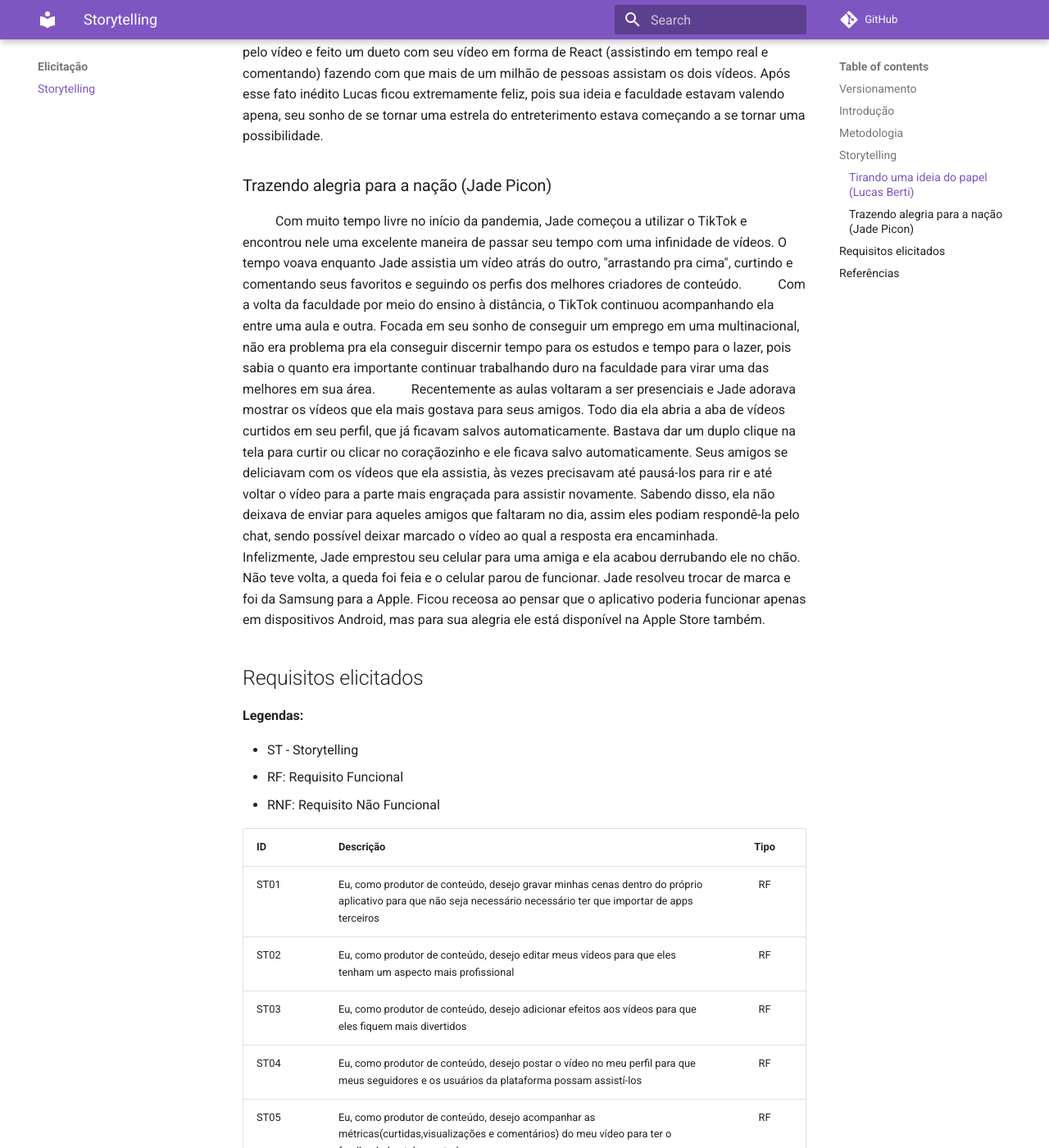
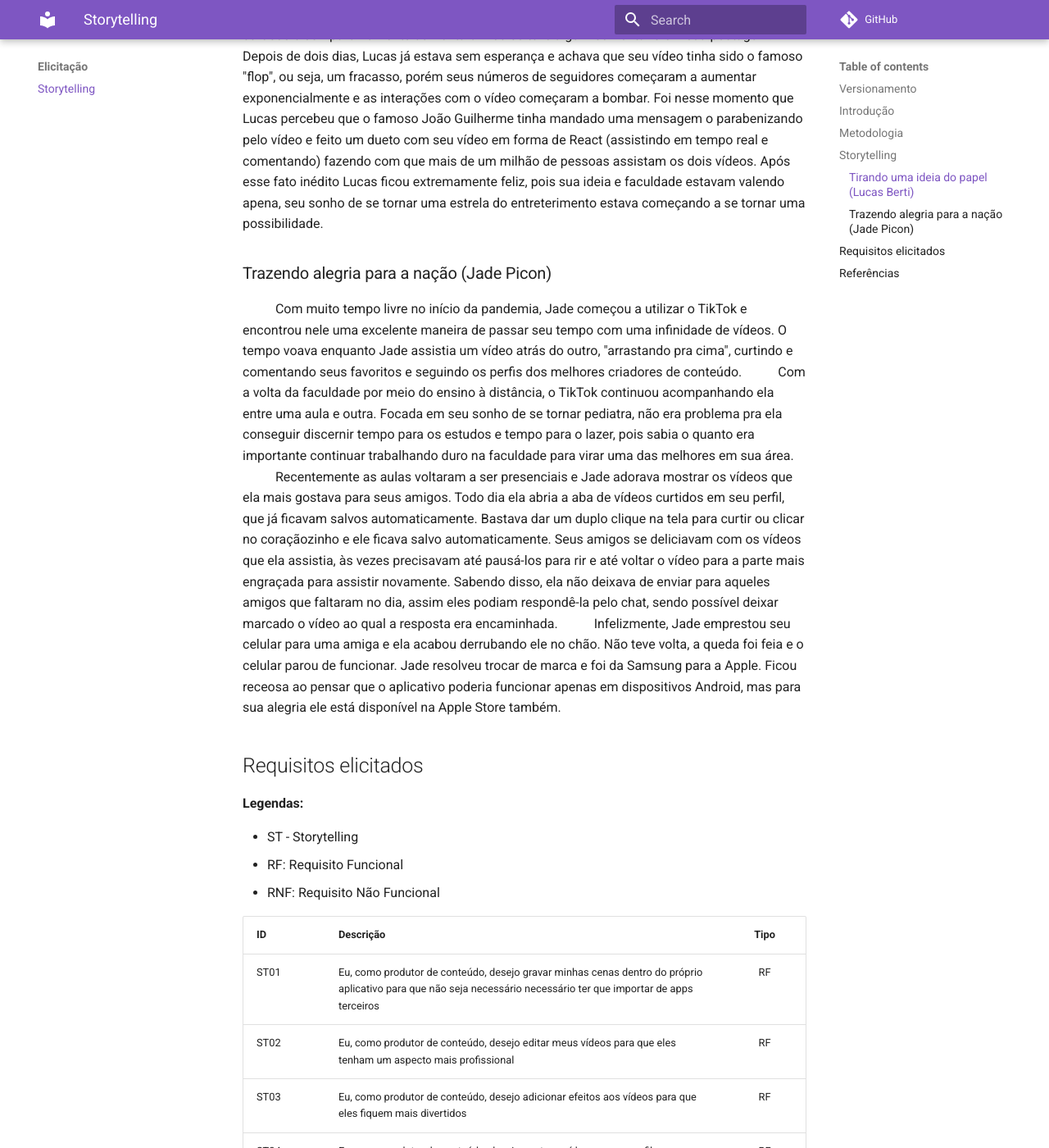
Before and after one commit to Requisitos-de-Software/2022.1-TikTok, an MkDocs documentation site: the page built from docs/elicitação/storytelling.md, in a window 1280 px wide and 1400 px high, scrolled down 1237 px. Shown: the whole window at 82% size. Built offline with MkDocs 1.6.1 and Material for MkDocs 9.7.7, drawn with Linux system fonts in a browser that asks for light colours; comment, search, counter and statistics services are not loaded; some of the changed text lies outside the part shown.

Commit message:
#27 - documento de storytelling v. 1.1.1

```diff
--- a/docs/elicitação/storytelling.md
+++ b/docs/elicitação/storytelling.md
@@ -21,7 +22,7 @@
 ### Trazendo alegria para a nação (Jade Picon)
 
 &emsp; &emsp; Com muito tempo livre no início da pandemia, Jade começou a utilizar o TikTok e encontrou nele uma excelente maneira de passar seu tempo com uma infinidade de vídeos. O tempo voava enquanto Jade assistia um vídeo atrás do outro, "arrastando pra cima", curtindo e comentando seus favoritos e seguindo os perfis dos melhores criadores de conteúdo.
-&emsp; &emsp; Com a volta da faculdade por meio do ensino à distância, o TikTok continuou acompanhando ela entre uma aula e outra. Focada em seu sonho de conseguir um emprego em uma multinacional, não era problema pra ela conseguir discernir tempo para os estudos e tempo para o lazer, pois sabia o quanto era importante continuar trabalhando duro na faculdade para virar uma das melhores em sua área.
+&emsp; &emsp; Com a volta da faculdade por meio do ensino à distância, o TikTok continuou acompanhando ela entre uma aula e outra. Focada em seu sonho de se tornar pediatra, não era problema pra ela conseguir discernir tempo para os estudos e tempo para o lazer, pois sabia o quanto era importante continuar trabalhando duro na faculdade para virar uma das melhores em sua área.
 &emsp; &emsp; Recentemente as aulas voltaram a ser presenciais e Jade adorava mostrar os vídeos que ela mais gostava para seus amigos. Todo dia ela abria a aba de vídeos curtidos em seu perfil, que já ficavam salvos automaticamente. Bastava dar um duplo clique na tela para curtir ou clicar no coraçãozinho e ele ficava salvo automaticamente. Seus amigos se deliciavam com os vídeos que ela assistia, às vezes precisavam até pausá-los para rir e até voltar o vídeo para a parte mais engraçada para assistir novamente. Sabendo disso, ela não deixava de enviar para aqueles amigos que faltaram no dia, assim eles podiam respondê-la pelo chat, sendo possível deixar marcado o vídeo ao qual a resposta era encaminhada.
 &emsp; &emsp; Infelizmente, Jade emprestou seu celular para uma amiga e ela acabou derrubando ele no chão. Não teve volta, a queda foi feia e o celular parou de funcionar. Jade resolveu trocar de marca e foi da Samsung para a Apple. Ficou receosa ao pensar que o aplicativo poderia funcionar apenas em dispositivos Android, mas para sua alegria ele está disponível na Apple Store também.
 
```
Also changed, not shown: other parts of docs/elicitação/storytelling.md (+5 -4 lines).
